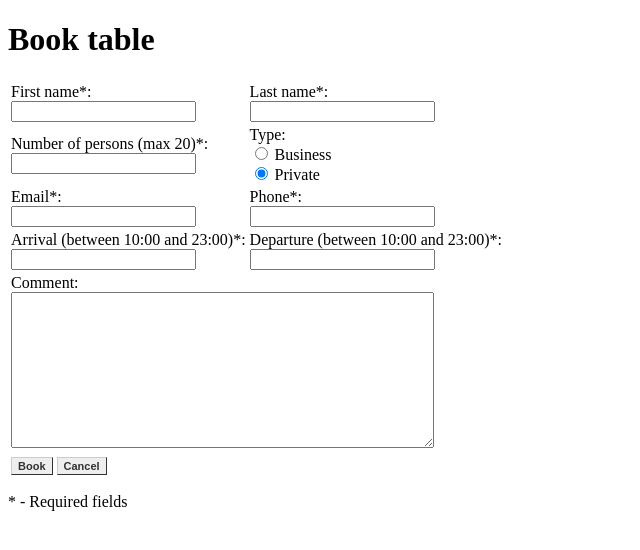
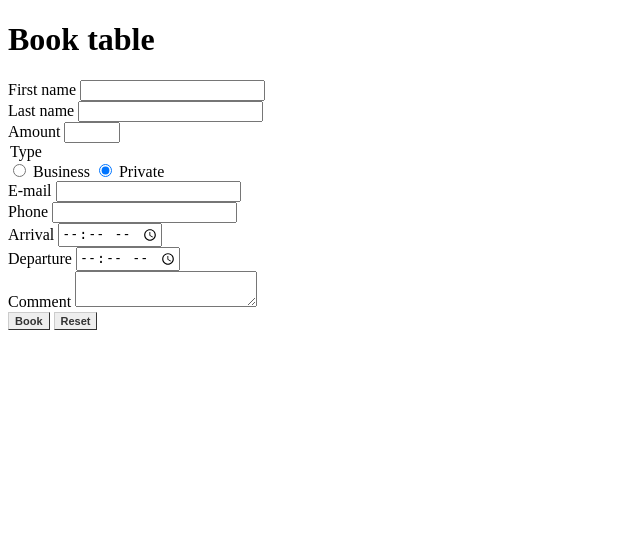
Before and after one commit to TinaHoldcroft/restaurant-booking, a Node server app: page / in a window 1280 px wide. Shown: the top 550 px of the page, without its empty margins (0-640 px from the left). Run offline with Node 20, Linux system fonts and the light colour scheme.

Commit message:
hbs html

```diff
--- a/views/index.hbs
+++ b/views/index.hbs
@@ -1,70 +1,63 @@
 <!doctype html>
 <html>
+
 <head>
     <meta charset="utf-8">
     <title>{{{title}}}</title>
     <link rel="stylesheet" href="/static/style.css">
     <script src="/static/script.js"></script>
 </head>
+
 <body>
     <h1>Book table</h1>
+
     <form id="infoForm" action="/submit" method="POST">
-        <table>
-            <tr>
-                <td>
-                    First name*:<br>
-                    <input type="text" name="firstName">
-                </td>
-                <td>
-                    Last name*:<br>
-                    <input type="text" name="lastName">
-                </td>
-            </tr>
-            <tr>
-                <td>
-                    Number of persons (max 20)*:<br>
-                    <input type="text" name="amount">
-                </td>
-                <td>
-                    Type:<br>
-                    <input type="radio" name="type" value="business"> Business<br>
-                    <input type="radio" name="type" value="private" checked> Private<br>
-                </td>
-            </tr>
-            <tr>
-                <td>
-                    Email*:<br>
-                    <input type="text" name="mail">
-                </td>
-                <td>
-                    Phone*:<br>
-                    <input type="text" name="phoneNumber">
-                </td>
-            </tr>
-            <tr>
-                <td>
-                    Arrival (between 10:00 and 23:00)*:<br>
-                    <input type="text" name="arrival">
-                </td>
-                <td>
-                    Departure (between 10:00 and 23:00)*:<br>
-                    <input type="text" name="departure">
-                </td>
-            </tr>
-            <tr>
-                <td colspan="2">
-                    Comment:<br>
-                    <textarea name="comment" rows="10" cols="50"></textarea>
-                </td>
-            </tr>
-            <tr>
-                <td colspan="2">
-                    <a id="submit" class="button" href="#">Book</a>
-                    <a id="reset" class="button" href="#">Cancel</a>
-                </td>
-            </tr>
-        </table>
-        <p>* - Required fields</p>
+        <div>
+            <label for="first-name">First name</label>
+            <input id="firstName" type="text" name="firstName" pattern="[A-Za-z ]{1,}" required>
+        </div>
+        <div>
+            <label for="lastName">Last name</label>
+            <input id="lastName" type="text" name="lastName" pattern="[A-Za-z ]{1,}" required>
+        </div>
+        <div>
+            <label for="amount">Amount</label>
+            <input id="amount" type="number" name="amount" min="1" max="20" pattern="[0-9]{8,}" required>
+        </div>
+        <div>
+            <feildset form="infoForm">
+                <legend>Type</legend>
+                <input id="business" type="radio" name="type" value="business">
+                <label for="business">Business</label>
+                <input id="private" type="radio" name="type" value="private" checked>
+                <label for="private">Private</label>
+            </feildset>
+        </div>
+        <div>
+            <label for="email">E-mail</label>
+            <input id="email" type="email" name="mail" required>
+        </div>
+        <div>
+            <label for="phone">Phone</label>
+            <input id="phone" type="tel" name="phoneNumber" pattern="[0-9]{8,}" required>
+        </div>
+        <div>
+            <label for="arrival">Arrival</label>
+            <input id="arrival" type="time" name="arrival" min="10:00" max="23:00" required>
+        </div>
+        <div>
+            <label for="departure">Departure</label>
+            <input id="arrival" type="time" min="10:00" max="23:00" name="departure" required>
+        </div>
+        <div>
+            <label for="comment">Comment</label>
+            <textarea id="comment" name="comment"></textarea>
+        </div>
+        <div>
+            <button id="submit" class="button" type="submit">Book</button>
+            <button id="reset" class="button" type="reset">Reset</button>
+        </div>
     </form>
 </body>
+
 </html>
```
